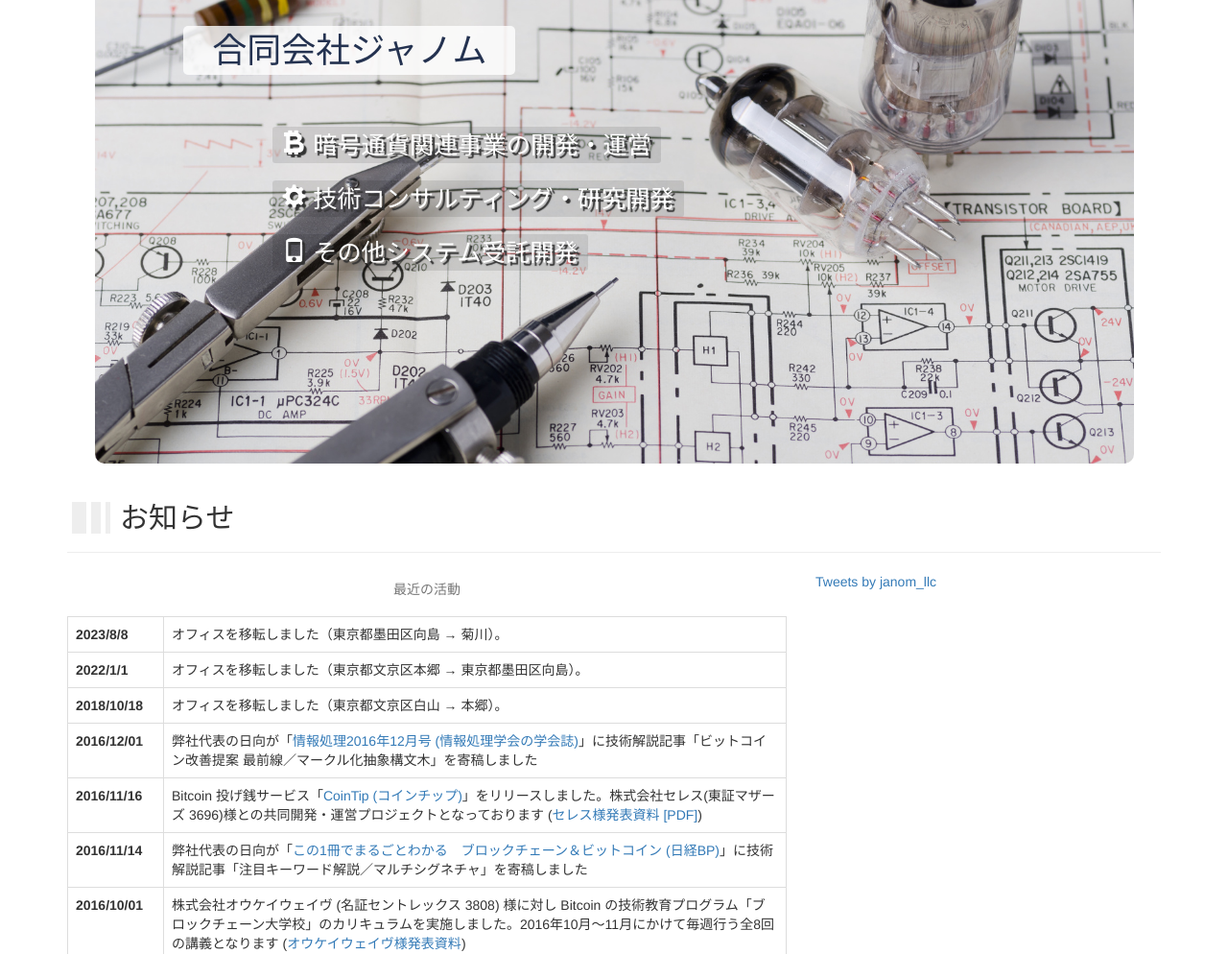
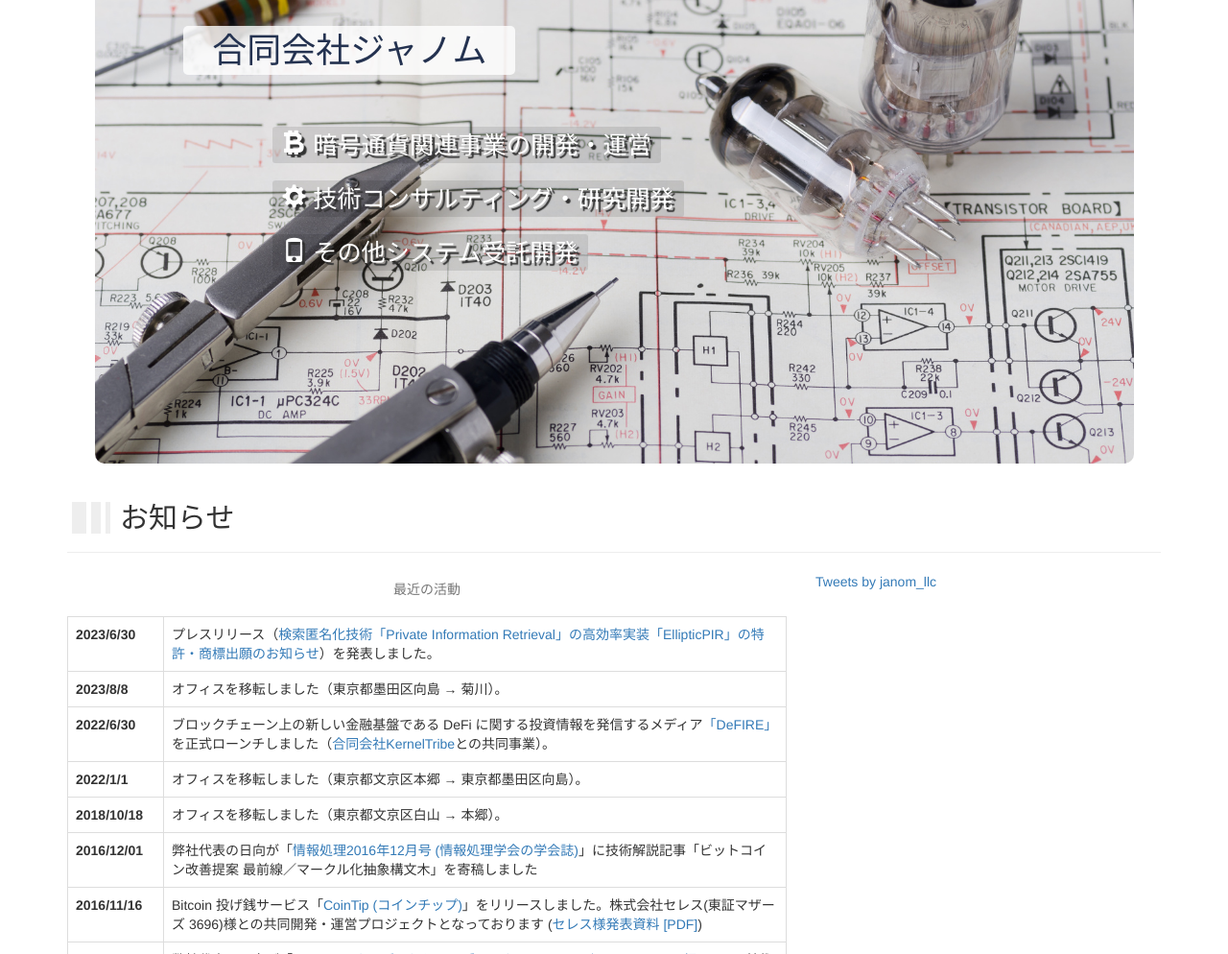
Before and after one commit to janom-inc/janom.co.jp, a website: page src/ejs/index.ejs in a window 1280 px wide. Shown: the part 189-1183 px from the top of the page at 96% size. Drawn offline with nearby package versions, Linux system fonts and the light colour scheme; files that its build step writes are made by us from their sources.

Commit message:
EllipticPIR特許・商標PR公開

```diff
--- a/src/ejs/index.ejs
+++ b/src/ejs/index.ejs
@@ -36,8 +36,18 @@
 			</caption>
 			<tbody>
 				<tr>
+					<th>2023/6/30</th>
+					<td>
+						プレスリリース（<a href="/pdf/releases/20230630_ellipticpir_patent_and_trademark.pdf">検索匿名化技術「Private Information Retrieval」の高効率実装「EllipticPIR」の特許・商標出願のお知らせ</a>）を発表しました。<br />
+					</td>
+				</tr>
+				<tr>
 					<th>2023/8/8</th>
 					<td>オフィスを移転しました（東京都墨田区向島 &rightarrow; 菊川）。</td>
+				</tr>
+				<tr>
+					<th>2022/6/30</th>
+					<td>ブロックチェーン上の新しい金融基盤である DeFi に関する投資情報を発信するメディア<a href="https://defire.jp/" target="_blank">「DeFIRE」</a>を正式ローンチしました（<a href="https://kerneltribe.co.jp/" target="_blank">合同会社KernelTribe</a>との共同事業）。</td>
 				</tr>
 				<tr>
 					<th>2022/1/1</th>
```
Also changed, not shown: 1 other file.
